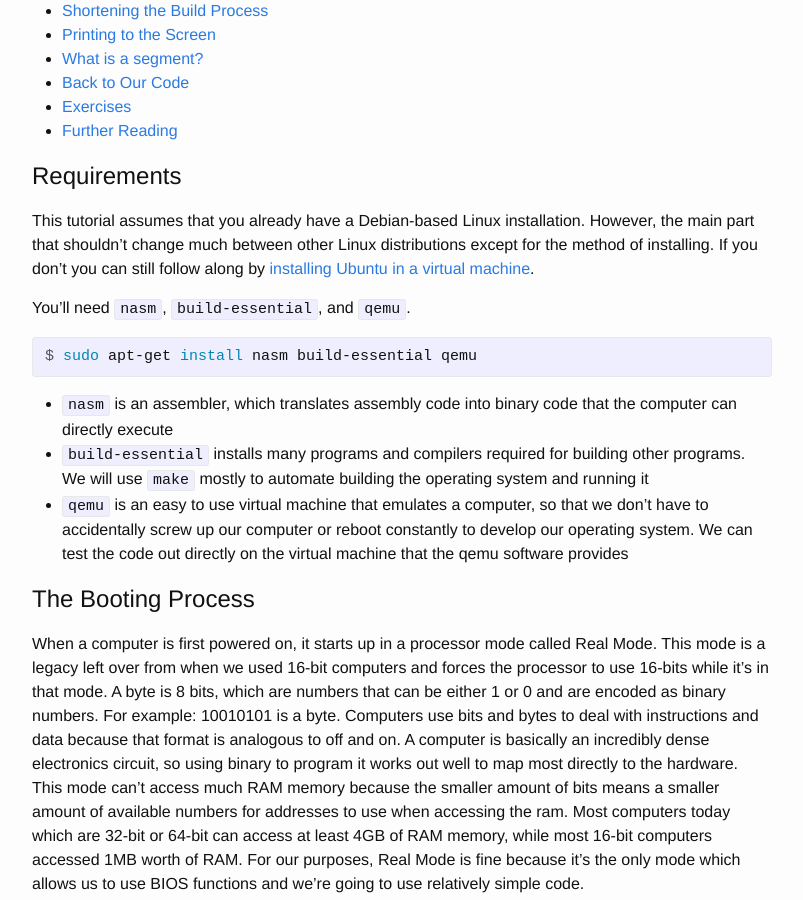
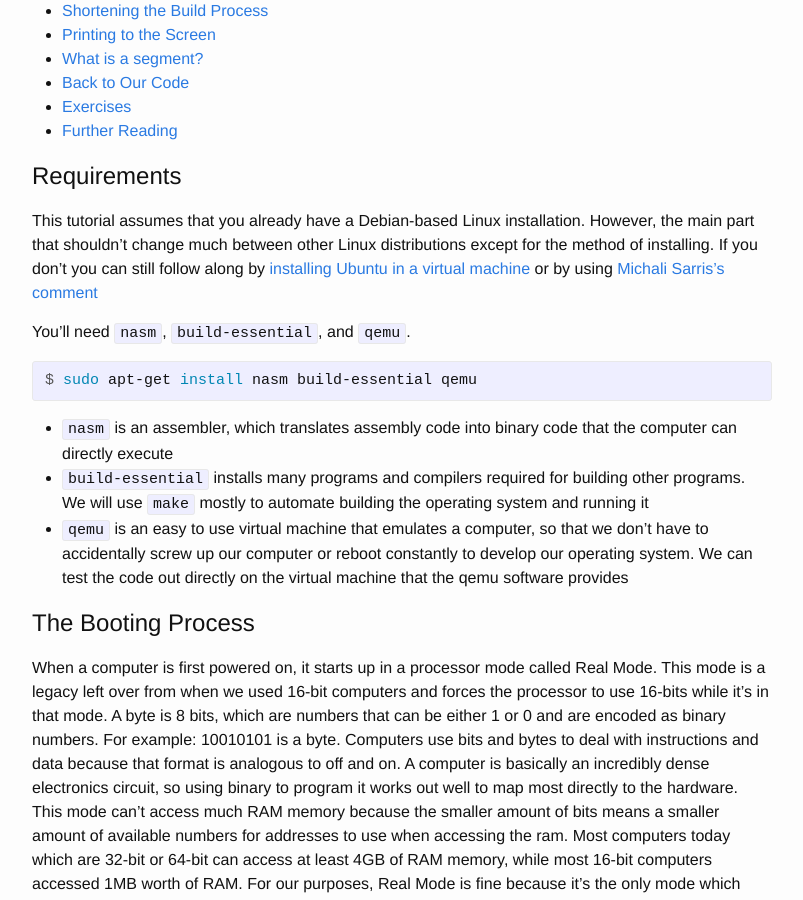
Before and after one commit to TutorialsByNick/tutorialsbynick, a Jekyll site: the page built from _posts/2016-06-08-writing-an-os-baby-steps.md, in a window 1280 px wide and 900 px high, scrolled down 1186 px. Shown: the whole window, without its empty margins (238-1041 px from the left). Built offline with Jekyll 4.4.1, drawn with Linux system fonts in a browser that asks for light colours; comment, search, counter and statistics services are not loaded.

```diff
--- a/_posts/2016-06-08-writing-an-os-baby-steps.md
+++ b/_posts/2016-06-08-writing-an-os-baby-steps.md
@@ -25,7 +25,8 @@ Github or email me.
 # Requirements
 
 This tutorial assumes that you already have a Debian-based Linux installation. However, the main part that shouldn't change much between other Linux distributions except for the method of installing. If you don't
-you can still follow along by [installing Ubuntu in a virtual machine].
+you can still follow along by [installing Ubuntu in a virtual machine] or by
+using [Michali Sarris's comment](http://tutorialsbynick.com/writing-an-os-baby-steps/#comment-2728097897)
 
 You'll need `nasm`, `build-essential`, and `qemu`.
 
```
